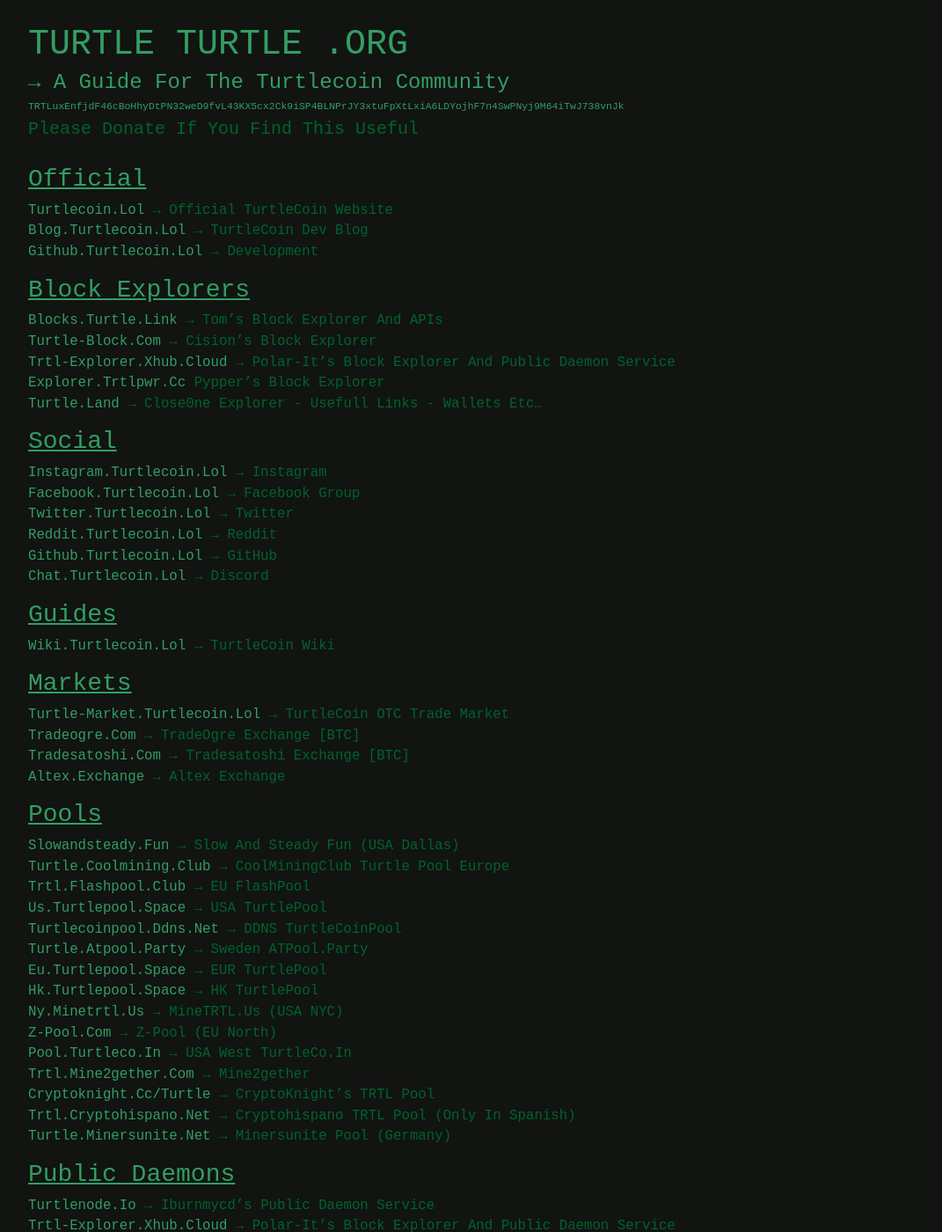
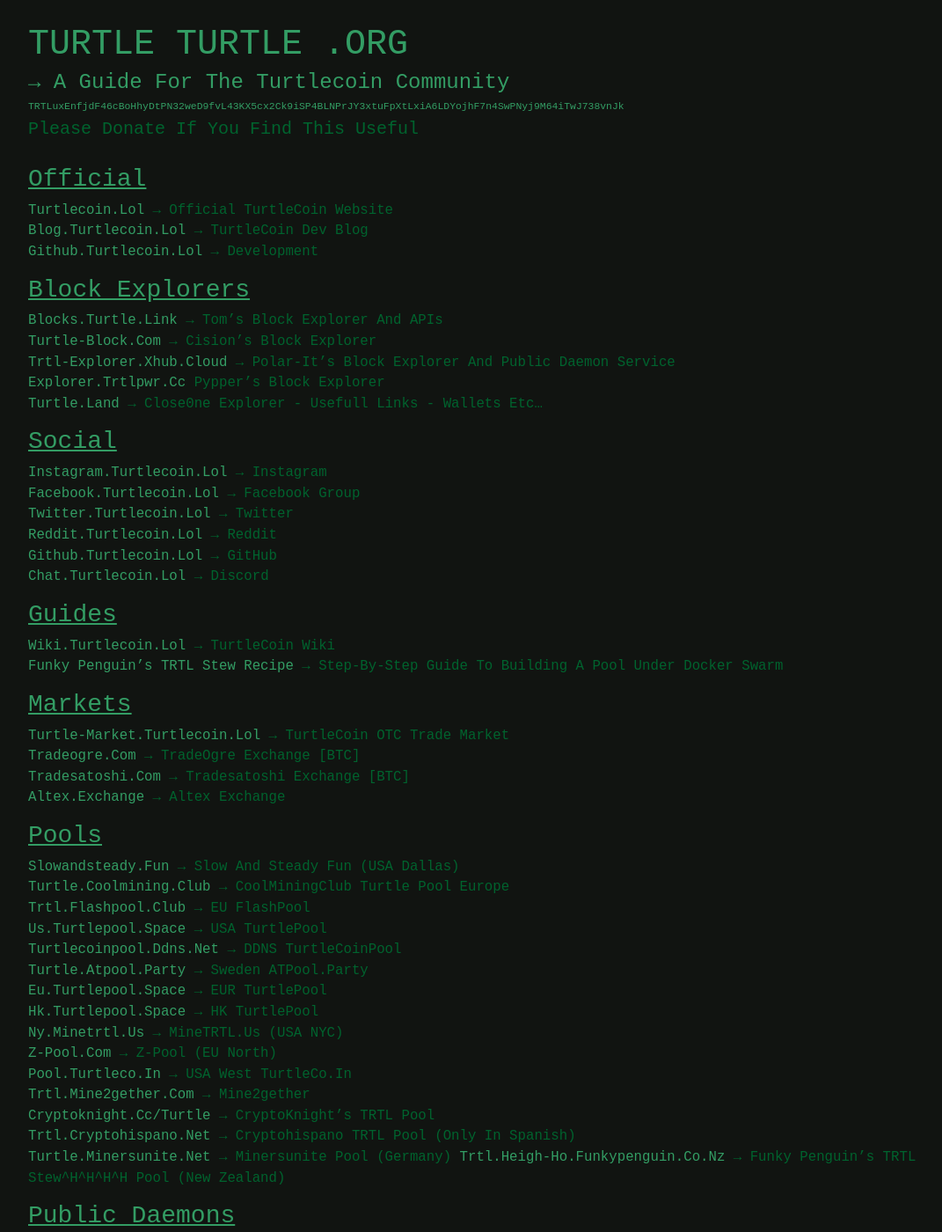
Before and after one commit to zack796/turtleturtle.org, a Jekyll site: the page built from index.md, in a window 1280 px wide and 1400 px high. Shown: the whole window at 88% size, without its empty margins (53-1124 px from the left). Built offline with Jekyll 4.4.1, drawn with Linux system fonts in a browser that asks for light colours.

Commit message:
Add Funky Penguin TRTL empire

```diff
--- a/index.md
+++ b/index.md
@@ -24,6 +24,7 @@
 
 ### Guides
 [wiki.turtlecoin.lol](https://github.com/turtlecoin/turtlecoin/wikis) → TurtleCoin Wiki
+[Funky Penguin's TRTL Stew Recipe](https://geek-cookbook.funkypenguin.co.nz/recipies/turtle-pool/) → Step-by-step guide to building a pool under docker swarm
 
 ### Markets
 [turtle-market.turtlecoin.lol](https://discord.gg/NZ7QYJA) → TurtleCoin OTC Trade Market
@@ -47,6 +48,7 @@
 [cryptoknight.cc/turtle](http://cryptoknight.cc/turtle/) → CryptoKnight's TRTL Pool
 [trtl.cryptohispano.net](https://trtl.cryptohispano.net) → Cryptohispano TRTL Pool (Only in Spanish)
 [turtle.minersunite.net](https://turtle.minersunite.net) → Minersunite Pool (Germany)
+[trtl.heigh-ho.funkypenguin.co.nz](https://trtl.heigh-ho.funkypenguin.co.nz) → Funky Penguin's TRTL Stew^H^H^H^H Pool (New Zealand)
 
 ### Public Daemons
 [turtlenode.io](http://turtlenode.io) → Iburnmycd's public daemon service
```
